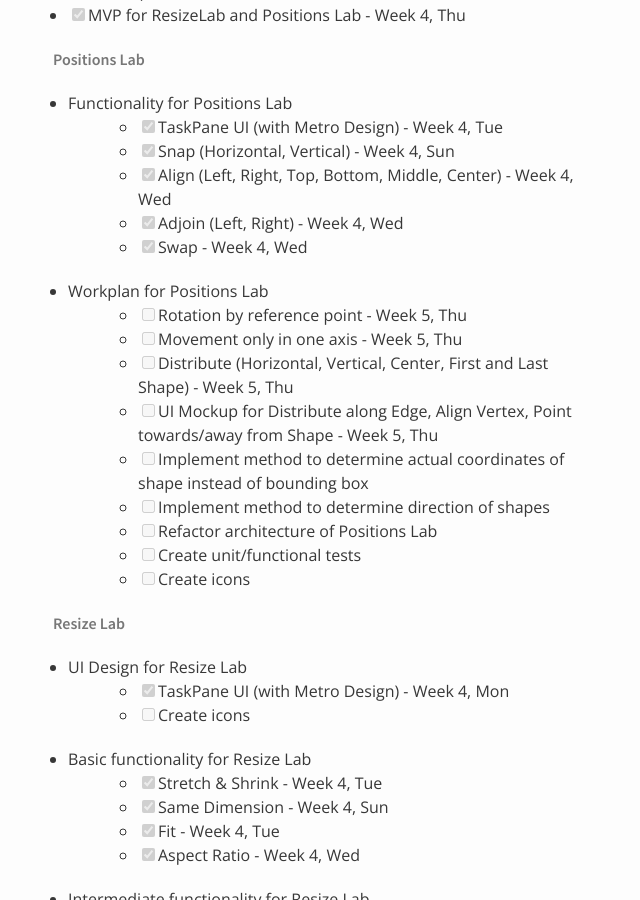
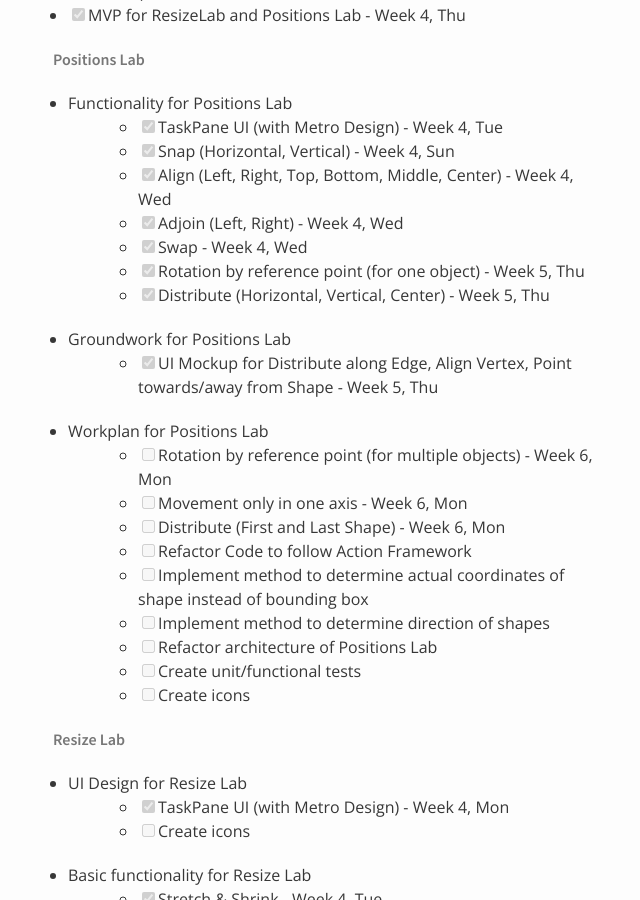
Before and after one commit to nus-oss/cs3281-AY1516S2-website, a Jekyll site: the page built from teams/powerpointlabs.md, in a window 1280 px wide and 900 px high, scrolled down 831 px. Shown: the whole window, without its empty margins (317-957 px from the left). Built offline with Jekyll 4.4.1, drawn with Linux system fonts in a browser that asks for light colours.

Commit message:
Updated immediate workplan for Positions Lab

```diff
--- a/teams/powerpointlabs.md
+++ b/teams/powerpointlabs.md
@@ -34,11 +34,15 @@ permalink: /teams/powerpointlabs/
   * [x] Align (Left, Right, Top, Bottom, Middle, Center) - Week 4, Wed
   * [x] Adjoin (Left, Right) - Week 4, Wed
   * [x] Swap - Week 4, Wed
+  * [x] Rotation by reference point (for one object) - Week 5, Thu
+  * [x] Distribute (Horizontal, Vertical, Center) - Week 5, Thu
+* Groundwork for Positions Lab
+  * [x] UI Mockup for Distribute along Edge, Align Vertex, Point towards/away from Shape - Week 5, Thu
 * Workplan for Positions Lab
-  * [ ] Rotation by reference point - Week 5, Thu
-  * [ ] Movement only in one axis - Week 5, Thu
-  * [ ] Distribute (Horizontal, Vertical, Center, First and Last Shape) - Week 5, Thu
-  * [ ] UI Mockup for Distribute along Edge, Align Vertex, Point towards/away from Shape - Week 5, Thu
+  * [ ] Rotation by reference point (for multiple objects) - Week 6, Mon
+  * [ ] Movement only in one axis - Week 6, Mon
+  * [ ] Distribute (First and Last Shape) - Week 6, Mon
+  * [ ] Refactor Code to follow Action Framework
   * [ ] Implement method to determine actual coordinates of shape instead of bounding box
   * [ ] Implement method to determine direction of shapes
   * [ ] Refactor architecture of Positions Lab
```
